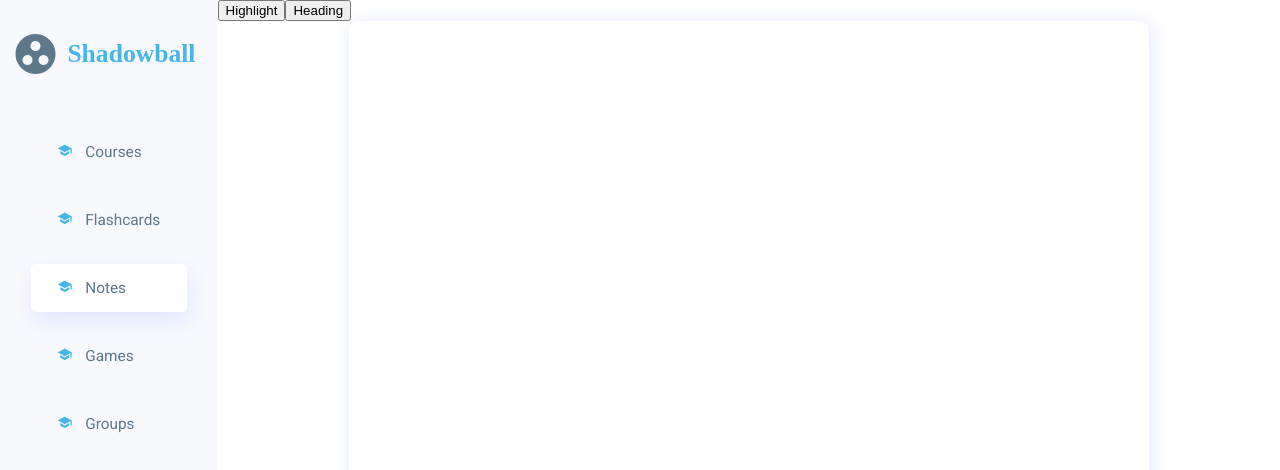
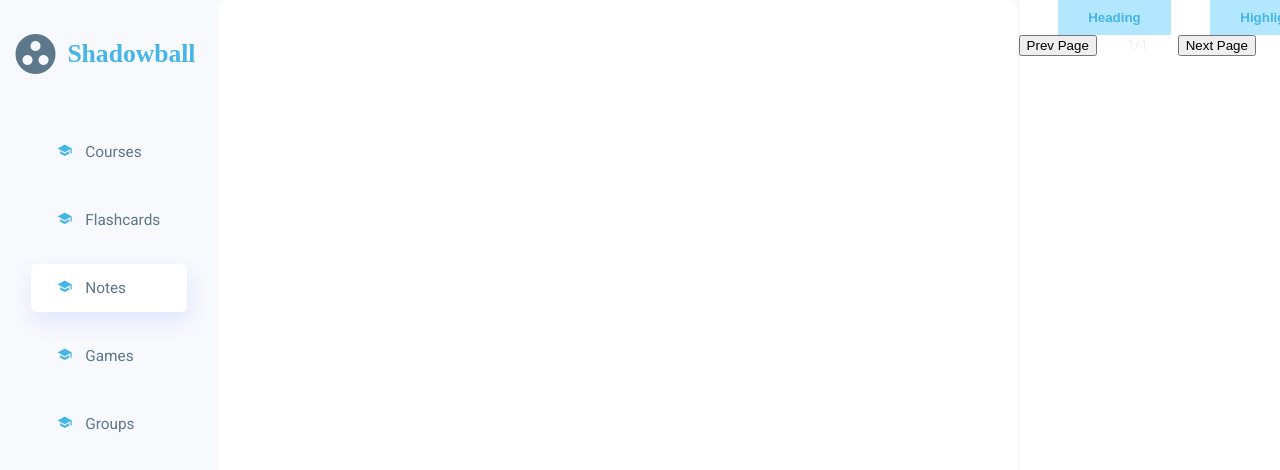
Before and after one commit to jhonoi/ShadowBall, a React (Create React App) app: page /notes in a window 1280 px wide. Shown: the top 470 px of the page. Built offline with nearby package versions, Linux system fonts and the light colour scheme; a web font is replaced by a local one.

Commit message:
Styled notes a bit

```diff
--- a/src/Note.jsx
+++ b/src/Note.jsx
@@ -121,10 +121,9 @@ const Note = ()=>{
     }
 
     //END OF EDITOR CODE
-    return (<Body>
-        <button onMouseDown={(e)=>{e.preventDefault(); handleKeyCommand("HIGHLIGHT")}}>Highlight</button>
-                <button onMouseDown={(e)=>{
-                    e.preventDefault(); handleKeyCommand('HEADING');}}>Heading</button>
+    return (
+        <Body>
+            <div className='notesContainer'>
                 <Editor
                     customStyleMap={styleMap}
                     editorState={editorState}
@@ -132,10 +131,20 @@ const Note = ()=>{
                     handleKeyCommand={handleKeyCommand}
                     keyBindingFn={KeyBindingFunct}
                 />
+                <div className='notesControlsContainer'>
+                    <div className='notesEffectsContainer'>
+                        <button onMouseDown={(e)=>{e.preventDefault(); handleKeyCommand('HEADING');}}>Heading</button>
+                        <button onMouseDown={(e)=>{e.preventDefault(); handleKeyCommand("HIGHLIGHT")}}>Highlight</button>
+                    </div>
+                    <div className='notesNavContainer'>
                         <button onClick={prevPage}>Prev Page</button>
-                <p>{page.currpage}/{page.totalpages}</p>
+                        <span className='cardPosition'>{page.currpage}/{page.totalpages}</span>
                         <button onClick={nextPage}>Next Page</button>
-    </Body>)
+                    </div>
+                </div>
+            </div>
+        </Body>
+    )
 }
 
 export default Note;
--- a/src/notes.css
+++ b/src/notes.css
@@ -1,3 +1,31 @@
+.notesContainer{
+    display: grid;
+    grid-template-columns: auto 350px;
+}
+
+.notesControlsContainer{
+    border-left: 1px solid #F1F4FF;
+    background-color: white;
+}
+
+.notesEffectsContainer{
+    width: 100%;
+    display: flex;
+    justify-content: space-evenly;
+}
+
+.notesEffectsContainer > button{
+    padding: 10px 30px;
+    background-color: #B2E7FF;
+    color: #46B5E8;
+    font-weight: 700;
+    border: none;
+}
+
+.notesNavContainer{
+    width: 100%;
+}
+
 div.DraftEditor-root {
     background-color: #FFFFFF;
     border-radius: 10px;
```
Also changed, not shown: 1 other file (tests, documents, lock files or other folders). Lines whose indentation alone changed are shown as unchanged.
